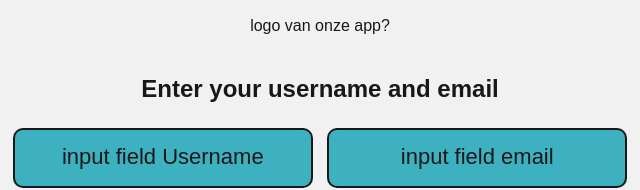
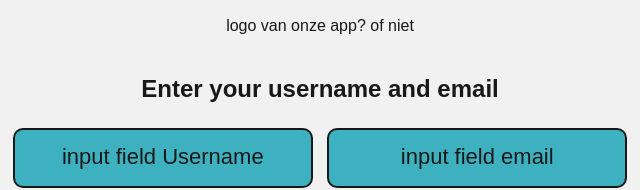
Before and after one commit to Pingener/Ipmedt5, a plain HTML site: page inlog.html in a window 1280 px wide. Shown: the part 334-524 px from the top of the page, 320-960 px from the left. Drawn offline with Linux system fonts and the light colour scheme.

Commit message:
jo commit nu

```diff
--- a/inlog.html
+++ b/inlog.html
@@ -11,7 +11,7 @@
     <div class="wrapper">
         <h1>Cat Feeder App</h1>
         <img src="Images/catimage.png" alt="sample profile pic">
-        <figure> logo van onze app? </figure>
+        <figure> logo van onze app? of niet </figure>
         <h2> Enter your username and email </h2>
         <div class="button-container">
             <button class="Button_Boven"> input field Username</button>
```
